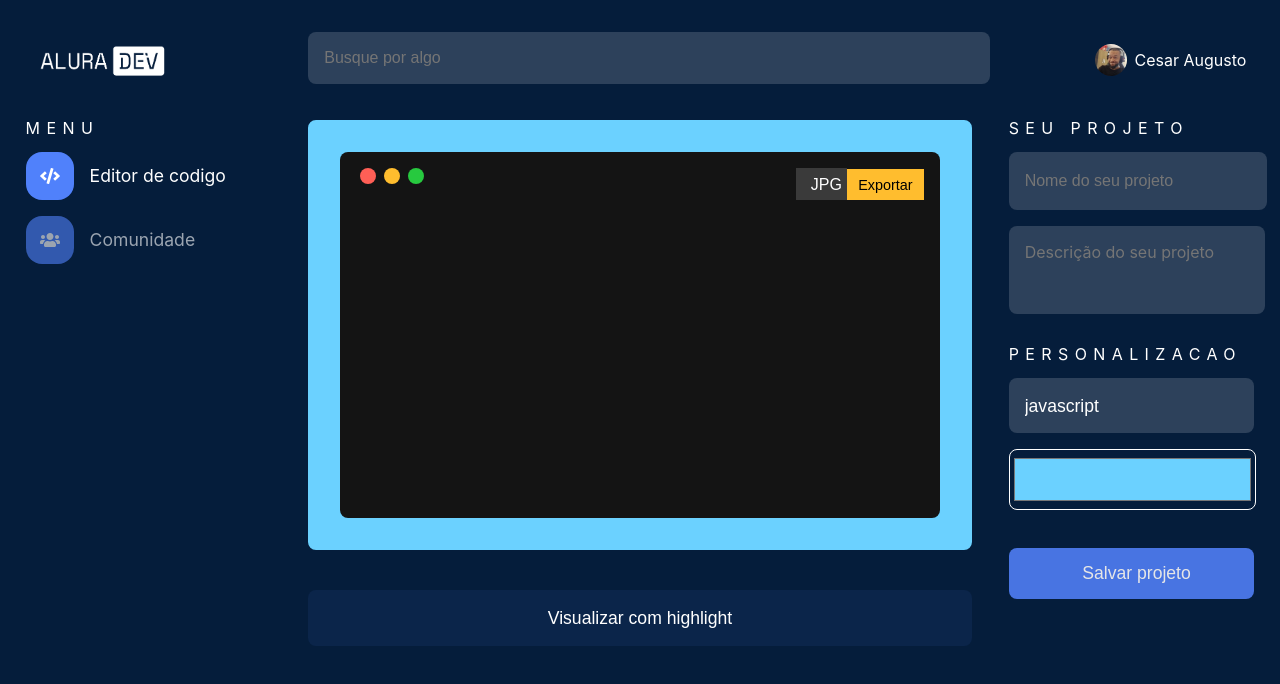
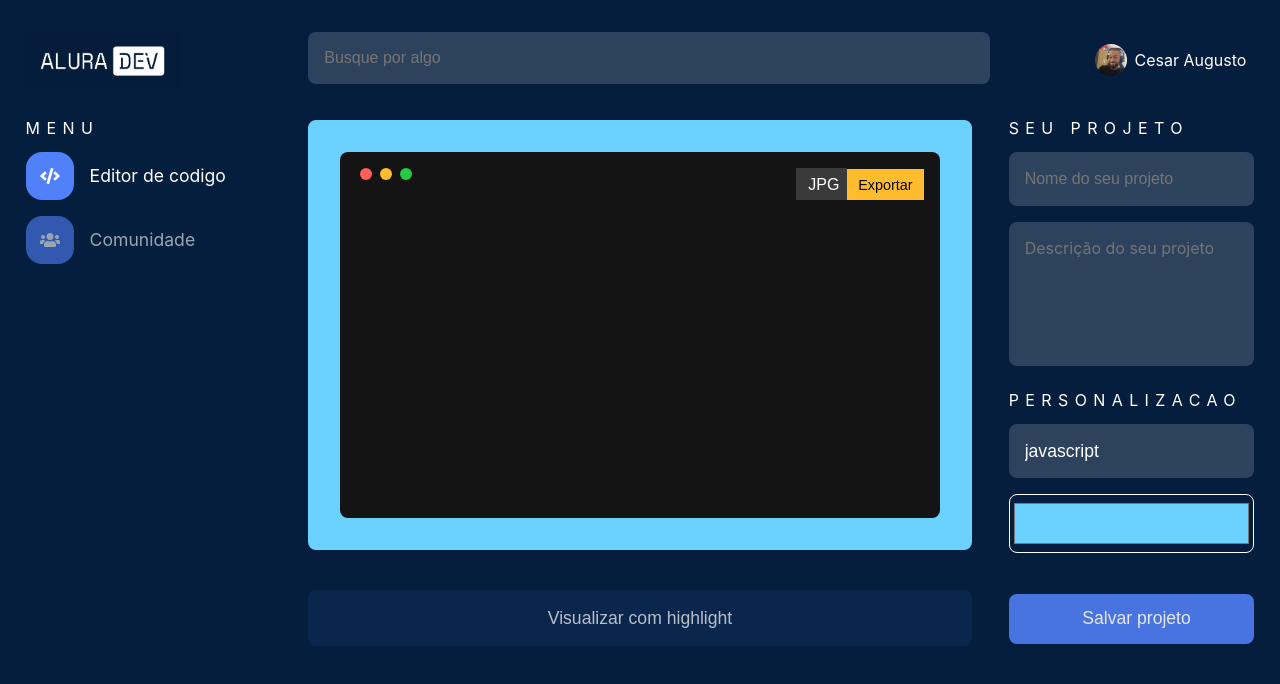
Before and after one commit to Iam-cesar/aluraChallenge2021-1, a React (Create React App) app: page / in a window 1280 px wide. Shown: the top 684 px of the page. Built offline with nearby package versions, Linux system fonts and the light colour scheme.

Commit message:
add export image code, change documentação

```diff
--- a/src/App.css
+++ b/src/App.css
@@ -1,19 +1,19 @@
 :root{
-  --bg-primary-color: #051d3b;
-  --bg-editor: #141414;
-  --border-color-editor: #6BD1FF;
-  --text-color-white: #ffffff;
-  --inner-input-color: #ffffff29;
-  --mobile-menu: #2D415B;
-  --text-color-black: #000000;
-  --botao-color: #5081FB;
+  --bg-primary-color: hsl(213, 84%, 13%);
+  --bg-editor: hsl(0, 0%, 8%);
+  --border-color-editor: hsl(220, 96%, 79%) ;
+  --text-color-white: hsl(0, 0%, 100%);
+  --inner-input-color: hsla(0, 0%, 100%, 0.161);
+  --mobile-menu: hsl(214, 34%, 27%);
+  --text-color-black: hsl(0, 0%, 0%);
+  --botao-color: hsl(223, 96%, 65%);
   --border-radius: 8px;
-  --dot-color-red: #FF5F56;
-  --dot-color-yellow: #FFBD2E;
-  --dot-color-green: #27C93F;
+  --dot-color-red: hsl(3, 100%, 67%);
+  --dot-color-yellow: hsl(41, 100%, 59%);
+  --dot-color-green: hsl(129, 68%, 47%);
   --color-button-highlight: rgba(80, 129, 251, 0.08);
-  --color-save-button: #5081FB;
-  --color-like-iteration: #F65151;
+  --color-save-button: hsl(223, 96%, 65%);
+  --color-like-iteration: hsl(0, 90%, 64%);
 }
 
 html{
--- a/src/App.jsx
+++ b/src/App.jsx
@@ -1,9 +1,9 @@
 import { useState, useEffect } from 'react';
 import './App.css';
-// // import fileSaver
-// import { saveAs } from 'file-saver';
-// // import dom-to-img
-// import DomToImage from 'dom-to-image';
+// import dom-to-image
+import DomToImage from 'dom-to-image';
+// import saveAs
+import { saveAs } from 'file-saver';
 // highlight
 import hljs from 'highlight.js/lib/core';
 // import da linguagem highlight.js
@@ -60,7 +60,6 @@ function App() {
   const [projeto, setProjeto] = useLocalStorage('projeto', [])
 
   useEffect(() => {
-
     document.addEventListener('click', (event) => {
       // responsavel por fechar o menu mobile quando clicado fora ou quando seleciona um item
       const element = document.querySelector('.nav__img-menu-container');
@@ -124,7 +123,7 @@ function App() {
                 fnHighlight={() => handleHighlight(hljs)}
                 borderColor={borderColor}
                 color={() => handleColor(setBorderColor)}
-                exportar={() => exportar()}
+                exportar={() => exportar(DomToImage, saveAs)}
               />}
             />
 
--- a/src/components/botao-highlight/style.css
+++ b/src/components/botao-highlight/style.css
@@ -27,7 +27,11 @@
 
   color: var(--text-color-white);
   font-size: 1.1rem;
-  opacity: 100%;
+  opacity: .7;
+}
+
+.menu__botao-texto-highlight:hover{
+  opacity: 1;
 }
 
 @media screen and (max-width: 1128px) {
--- a/src/components/menu-personalizacao/style.css
+++ b/src/components/menu-personalizacao/style.css
@@ -19,10 +19,15 @@
   margin-bottom: 1rem;
   -moz-appearance: none;
   appearance: none;
+  box-sizing: border-box;
 }
 
 .menu-personalizacao__options{
   height: 32%;
+}
+
+.menu-personalizacao__options:hover{
+  cursor: pointer;
 }
 
 .menu-personalizacao__option,
@@ -57,7 +62,7 @@
 }
 
 .menu-personalizacao__botao-salvar{
-  background-color: var(--color-save-button);
+  background-color: var(--botao-color);
   cursor: pointer;
   filter: brightness(90%);
 }
--- a/src/components/menu-projeto/index.jsx
+++ b/src/components/menu-projeto/index.jsx
@@ -8,11 +8,11 @@ import TextArea from '../textarea';
 const MenuProjeto = () => {
   return (
     <Menu className="menu-projeto__container">
-      <div className="menu-projeto__container-input">
+
       <TitleMenu text="SEU PROJETO" />
         <Input type="text" placeholder="Nome do seu projeto" className="menu-projeto__input" required/>
         <TextArea className="menu-projeto__descricao" placeholder="Descrição do seu projeto" required/>
-      </div>
+
     </Menu>
   );
 };
--- a/src/components/menu-projeto/style.css
+++ b/src/components/menu-projeto/style.css
@@ -1,6 +1,6 @@
 .menu-projeto__container{
   width: 100%;
-  height: 40%;
+  height: 48%;
   display: block;
 }
 
@@ -10,10 +10,18 @@
   box-sizing: border-box;
 }
 
+.menu-projeto__input{
+  height: 20%;
+}
+
+.menu-projeto__descricao{
+  height: 9rem;
+}
+
 .menu-projeto__input,
 .menu-projeto__descricao{
-  height: 100%;
-  width: 98%;
+  box-sizing: border-box;
+  width: 100%;
   padding-left: 1rem;
   border-radius: var(--border-radius);
   border: 0 solid;
--- a/src/components/text-editor/style.css
+++ b/src/components/text-editor/style.css
@@ -32,8 +32,8 @@
 }
 
 .text-editor__dots-item{
-  width: 1rem;
-  height: 1rem;
+  width: .75rem;
+  height: .75rem;
   border-radius: 50%;
   margin: 0 .25rem;
 }
--- a/src/functions/index.js
+++ b/src/functions/index.js
@@ -1,5 +1,29 @@
-const exportar = () => {
-  console.log('funciona')
+const exportar = (moduleDTI, saveAs) => {
+  let formato = document.querySelector('.text-editor__formatos-exportar')
+  let node = document.querySelector('.text-editor__container')
+
+  switch (formato.value) {
+    case 'svg':
+      // filtra todas as tags i do html
+      let filter = node => node.tagName !== 'i'
+
+      // salva o undereço da imagem no formato svg
+      moduleDTI.toSvg(node, { filter })
+        .then(dataUrl => window.saveAs(dataUrl, 'my-code.svg'))
+      break
+
+    case 'png':
+      moduleDTI.toBlob(node)
+        .then(blob => window.saveAs(blob, `my-code.${formato.value}`))
+      break
+
+    case 'jpg':
+      moduleDTI.toJpeg(node, {quality: 0.9})
+        .then(dataUrl => saveAs(dataUrl, 'my-code.jpg'))
+      break
+
+    default: return;
+  }
 }
 
 const apagarCard = (event, state, setState) => {
@@ -20,8 +44,6 @@ const handleLike = ({ id, event }) => {
     // faz a contagem de likes
     contadorLikes.innerHTML = parseInt(contadorLikes.innerHTML) + 1;
   }
-
-
 }
 
 const handleState = (state, setState) => {
--- a/src/pages/editor/style.css
+++ b/src/pages/editor/style.css
@@ -15,10 +15,10 @@
   font-size: 1rem;
   cursor: pointer;
   outline: none;
-  padding-left: 10px;
+  padding-left: 5px;
 }
 
-.text-editor__formatos-exportar option {
+.text-editor__formatos-exportar > option {
   color: black;
   background-color: #ccc;
 }
--- a/src/pages/projetos/style.css
+++ b/src/pages/projetos/style.css
@@ -2,7 +2,7 @@
   display: flex;
   flex-wrap: wrap;
   gap: 2rem 1.5rem;
-  justify-content: flex-start;
+  justify-content: flex-end;
   width: 92%;
   margin-bottom: 10rem;
 }
```
Also changed, not shown: 1 other file (tests, documents, lock files or other folders).
